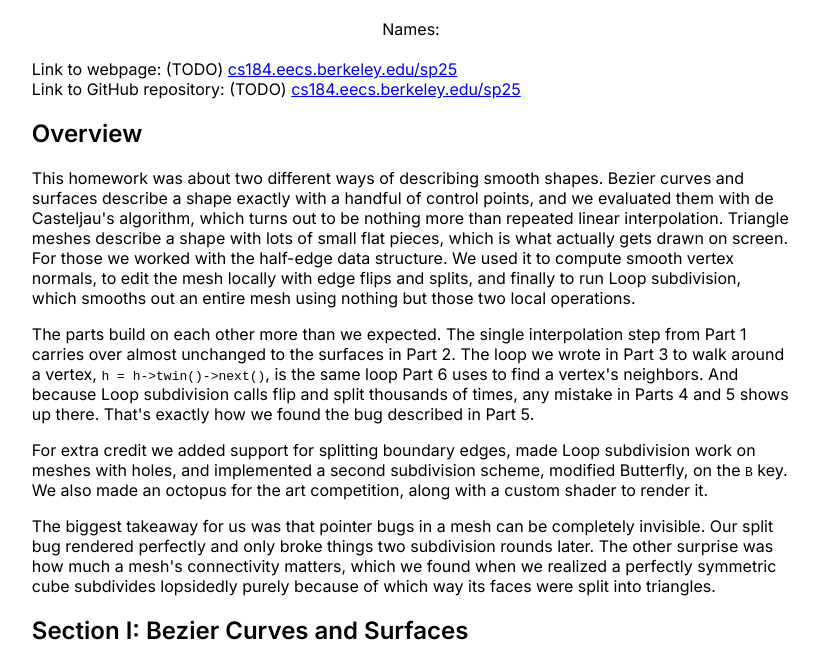
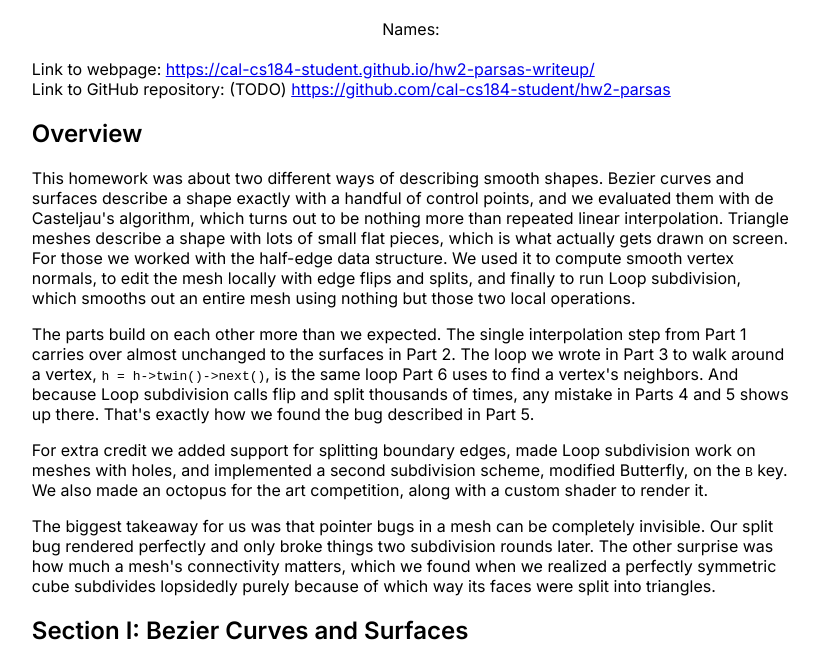
Before and after one commit to cal-cs184-student/hw2-parsas-writeup, a plain HTML site: page index.html in a window 1280 px wide. Shown: the part 131-793 px from the top of the page, without its empty margins (229-1048 px from the left). Drawn offline with nearby package versions, Linux system fonts and the light colour scheme; some packages are replaced by stand-ins of ours.

Commit message:
feat: include links

```diff
--- a/index.html
+++ b/index.html
@@ -32,11 +32,11 @@
 
 			<br />
 
-			Link to webpage: (TODO) <a href="https://cs184.eecs.berkeley.edu/sp25">cs184.eecs.berkeley.edu/sp25</a>
+			Link to webpage: <a href="https://cal-cs184-student.github.io/hw2-parsas-writeup/">https://cal-cs184-student.github.io/hw2-parsas-writeup/</a>
 
 			<br />
 
-			Link to GitHub repository: (TODO) <a href="https://cs184.eecs.berkeley.edu/sp25">cs184.eecs.berkeley.edu/sp25</a>
+			Link to GitHub repository: (TODO) <a href="https://github.com/cal-cs184-student/hw2-parsas">https://github.com/cal-cs184-student/hw2-parsas</a>
 
 			<!--
 		We've already added one heading per part, to make your write-up as navigable when grading. Please fit your write-up within these sections!
```
